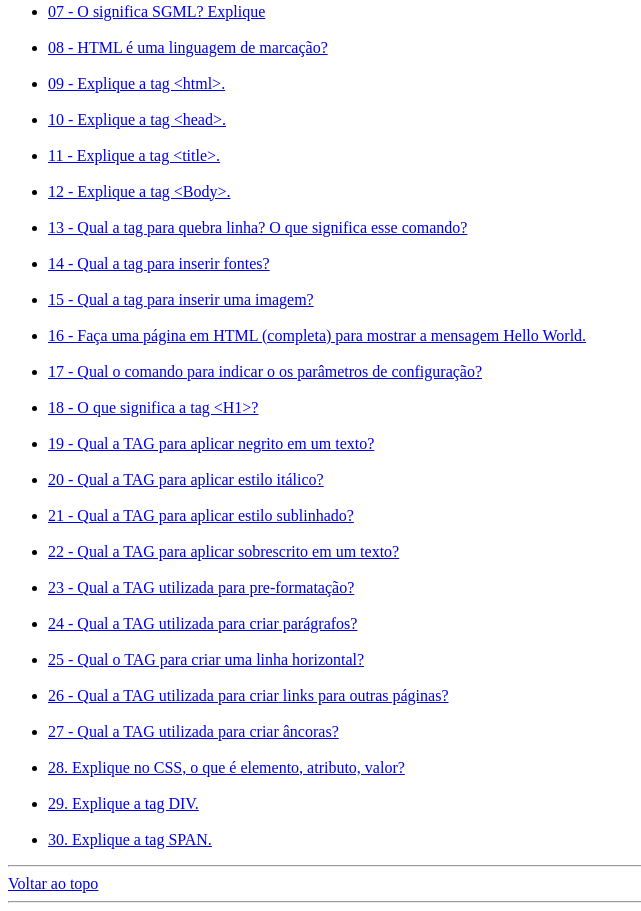
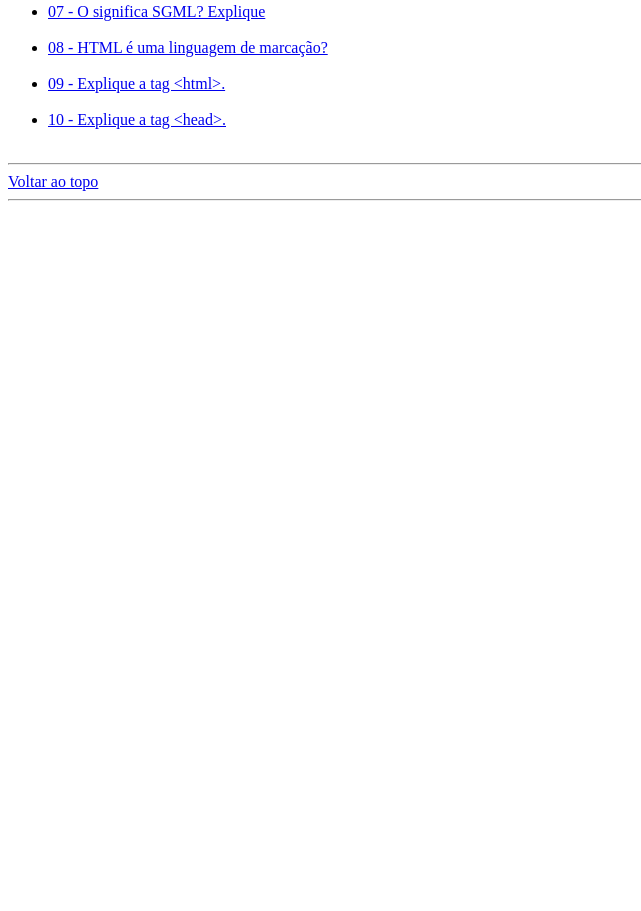
Before and after one commit to RobertoSoaresFreitas/dio-desafio-github-primeiro-repositorio, a plain HTML site: page index.html in a window 1280 px wide. Shown: the part 431-1342 px from the top of the page, without its empty margins (0-641 px from the left). After the commit the page ends 800 px from the top, so only its background shows below. Drawn offline with Linux system fonts and the light colour scheme.

Commit message:
05_ 10 12 21

```diff
--- a/index.html
+++ b/index.html
@@ -41,49 +41,6 @@
 
                 <li><a href="resposta10.html">10 - Explique a tag &lt;head&gt;.</a></li><br>
 
-                <li><a href="resposta11.html">11 - Explique a tag &lt;title&gt;.</a></li><br>
-
-                <li><a href="resposta12.html">12 - Explique a tag &lt;Body&gt;.</a></li><br>
-
-                <li><a href="resposta13.html">13 - Qual a tag para quebra linha? O que significa esse comando?</a></li>
-                <br>
-
-                <li><a href="resposta14.html">14 - Qual a tag para inserir fontes?</a></li><br>
-
-                <li><a href="resposta15.html">15 - Qual a tag para inserir uma imagem?</a></li><br>
-
-                <li><a href="resposta16.html">16 - Faça uma página em HTML (completa) para mostrar a mensagem Hello World.</a>
-                </li><br>
-
-                <li><a href="resposta17.html">17 - Qual o comando para indicar o os parâmetros de configuração?</a></li>
-                <br>
-
-                <li><a href="resposta18.html">18 - O que significa a tag &lt;H1&gt;?</a></li><br>
-
-                <li><a href="resposta19.html">19 - Qual a TAG para aplicar negrito em um texto?</a></li><br>
-
-                <li><a href="resposta20.html">20 - Qual a TAG para aplicar estilo itálico?</a></li><br>
-
-                <li><a href="resposta21.html">21 - Qual a TAG para aplicar estilo sublinhado?</a></li><br>
-
-                <li><a href="resposta22.html">22 - Qual a TAG para aplicar sobrescrito em um texto?</a></li><br>
-
-                <li><a href="resposta23.html">23 - Qual a TAG utilizada para pre-formatação?</a></li><br>
-
-                <li><a href="resposta24.html">24 - Qual a TAG utilizada para criar parágrafos?</a></li><br>
-
-                <li><a href="#pergunta25">25 - Qual o TAG para criar uma linha horizontal?</a></li><br>
-
-                <li><a href="#pergunta26">26 - Qual a TAG utilizada para criar links para outras páginas? </a></li><br>
-
-                <li><a href="#pergunta27">27 - Qual a TAG utilizada para criar âncoras?</a></li><br>
-
-                <li><a href="resposta28.html"> 28. Explique no CSS, o que é elemento, atributo, valor?<br><br>
-
-                <li><a href="resposta29.html"> 29. Explique a tag DIV.<br><br>
-
-                <li><a href="resposta30.html"> 30. Explique a tag SPAN.</a><br>
-
         </ul>
 
         <hr allowed="100%">
```
